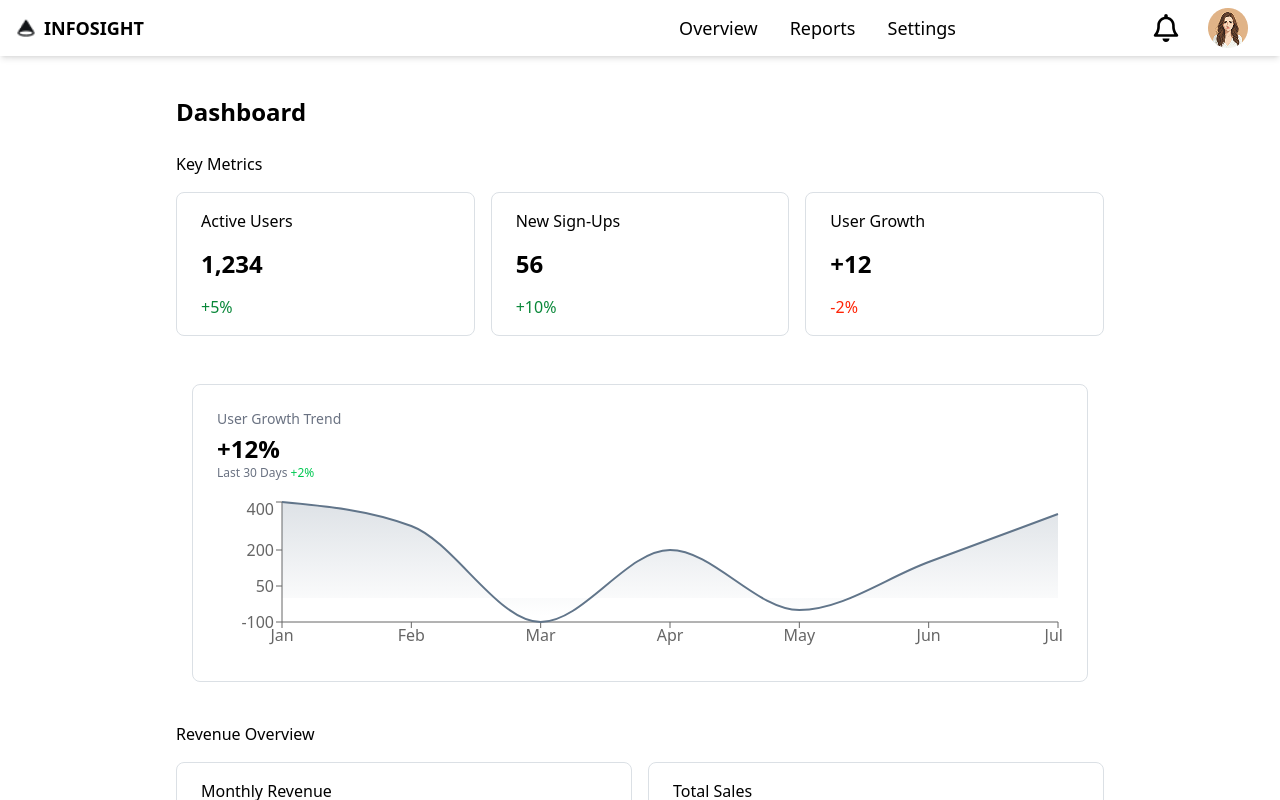
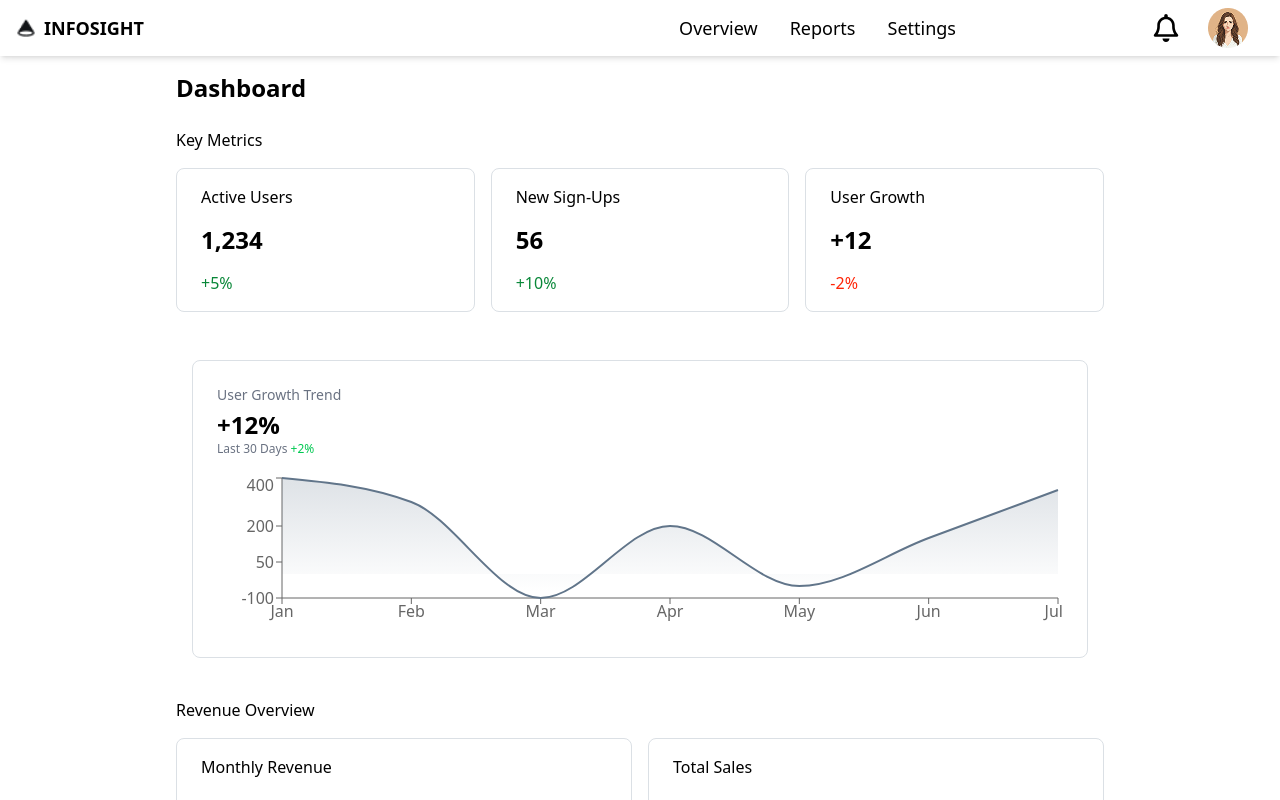
Before and after one commit to jason2000-cpu/InsightFul, a React (Vite) app: page / in a window 1280 px wide. Shown: the top 800 px of the page. Built offline with nearby package versions, Linux system fonts and the light colour scheme.

Commit message:
update: added theme context

```diff
--- a/src/App.tsx
+++ b/src/App.tsx
@@ -8,7 +8,7 @@ function App() {
     <AppContextProvider>
       <div className="dark:bg-[#21364A]">
         <NavBar />
-        <div className="mt-16">
+        <div className="mt-10">
           <Dashboard />
         </div>
       </div>
```
